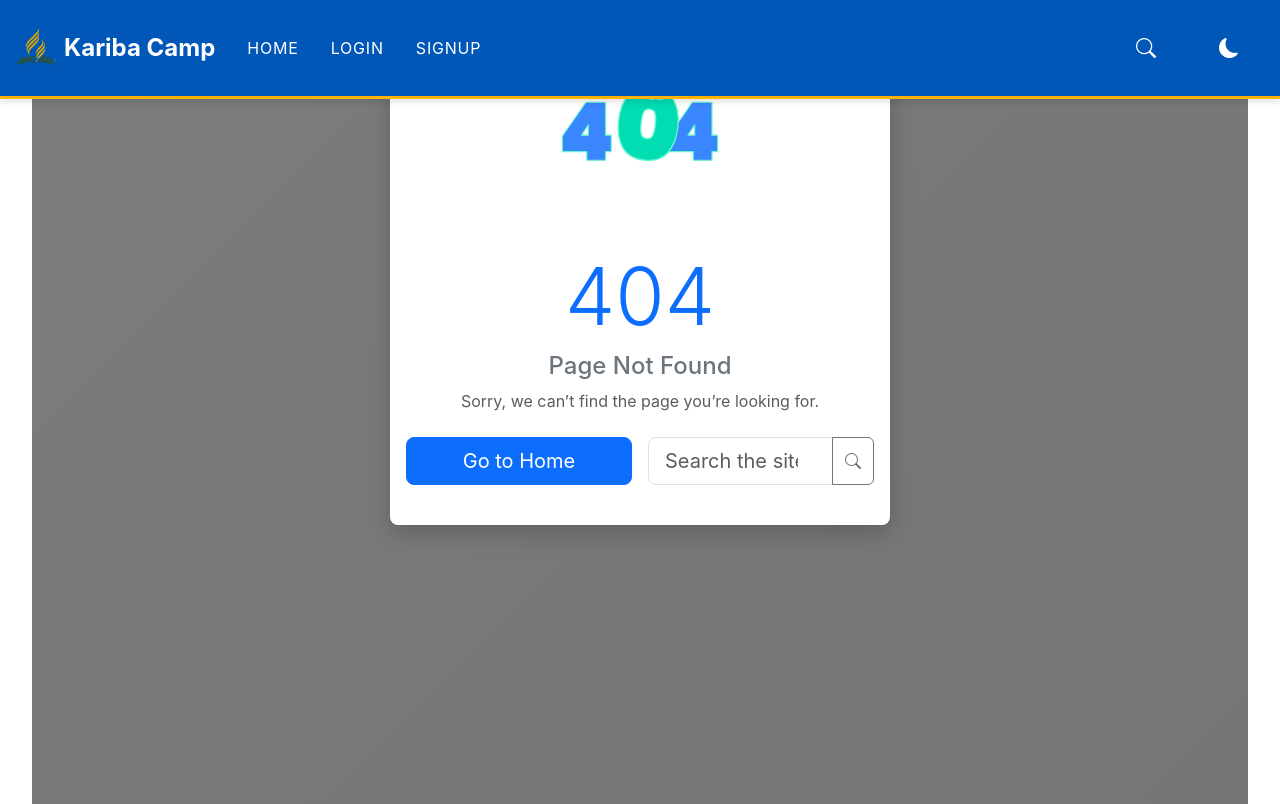
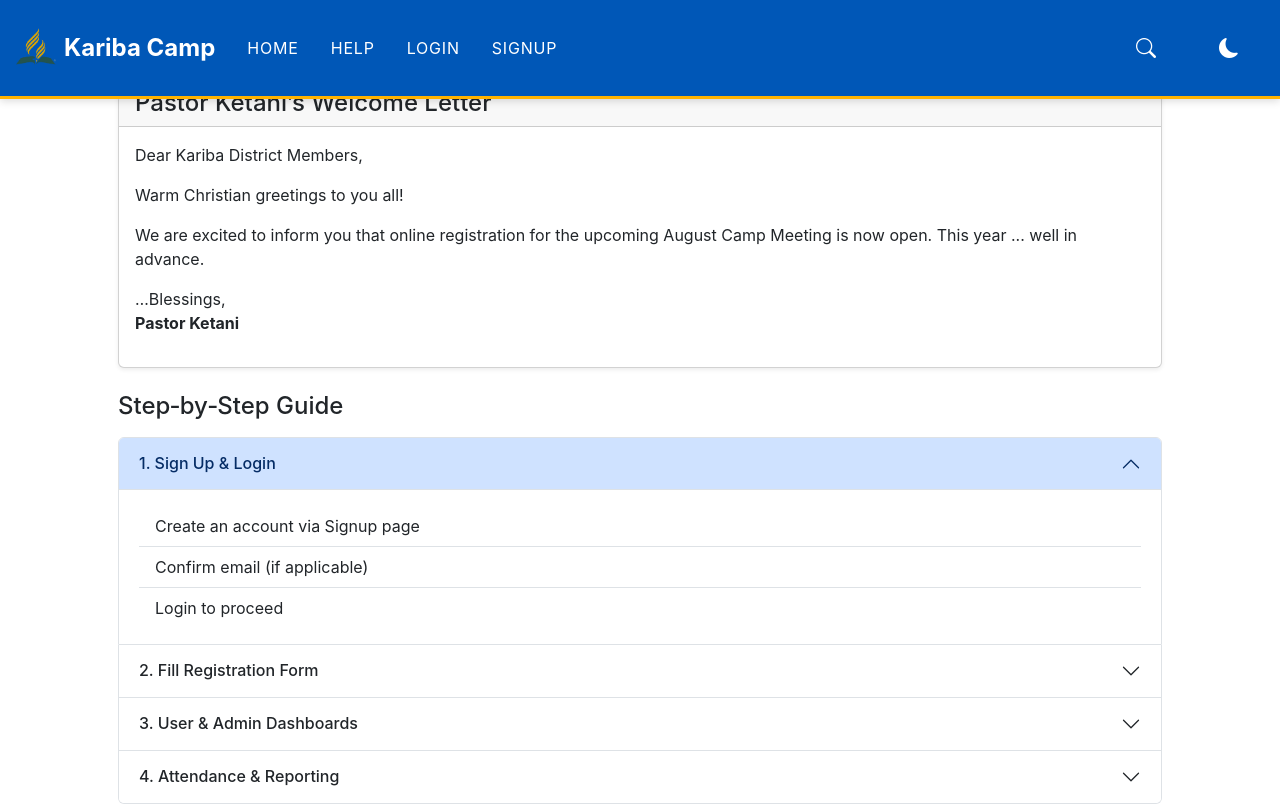
Before and after one commit to shanny-mal/camp-meeting, a React (Vite) app: page /help in a window 1280 px wide. Before the commit this address had no page. Shown: the top 804 px of the page. Built offline with nearby package versions, Linux system fonts and the light colour scheme.

Commit message:
Add help option

```diff
--- a/src/App.jsx
+++ b/src/App.jsx
@@ -12,6 +12,7 @@ import ProtectedRoute from "./components/ProtectedRoute";
 import AdminRoute from "./components/AdminRoute";
 
 import Home from "./pages/Home";
+import HelpPage from "./pages/HelpPage"; // ← import the new HelpPage
 import Login from "./pages/Login";
 import Signup from "./pages/Signup";
 import RegistrationForm from "./pages/RegistrationForm";
@@ -30,9 +31,9 @@ export default function App() {
             <Routes>
               {/* Public */}
               <Route path="/" element={<Home />} />
+              <Route path="/help" element={<HelpPage />} /> {/* ← new route */}
               <Route path="/login" element={<Login />} />
               <Route path="/signup" element={<Signup />} />
-
               {/* Protected: registration & user */}
               <Route
                 path="/register"
@@ -50,7 +51,6 @@ export default function App() {
                   </ProtectedRoute>
                 }
               />
-
               {/* Admin only */}
               <Route
                 path="/admin"
@@ -60,7 +60,6 @@ export default function App() {
                   </AdminRoute>
                 }
               />
-
               {/* Catch-all */}
               <Route path="*" element={<NotFound />} />
             </Routes>
--- a/src/components/Navbar.jsx
+++ b/src/components/Navbar.jsx
@@ -21,15 +21,17 @@ export default function Navbar() {
   const [menuOpen, setMenuOpen] = useState(false);
 
   const handleToggle = () => setMenuOpen((o) => !o);
+  const closeMenu = () => setMenuOpen(false);
+
   const handleLogout = () => {
     logout();
     navigate("/login", { replace: true });
-    setMenuOpen(false);
+    closeMenu();
   };
 
   const goTo = (path) => {
     navigate(path);
-    setMenuOpen(false);
+    closeMenu();
   };
 
   return (
@@ -43,7 +45,7 @@ export default function Navbar() {
         expanded={menuOpen}
       >
         <Container fluid className="px-2 px-md-3">
-          {/* Brand/Logo */}
+          {/* Brand/Logo (non-link) */}
           <Logo className="me-auto me-lg-0 px-2 px-md-3" />
 
           {/* Hamburger toggler */}
@@ -69,6 +71,12 @@ export default function Navbar() {
                   HOME
                 </Nav.Link>
               )}
+              <Nav.Link
+                onClick={() => goTo("/help")}
+                className="nav-link-custom px-2 px-md-3 py-3"
+              >
+                HELP
+              </Nav.Link>
               {!user ? (
                 <>
                   <Nav.Link
@@ -103,12 +111,28 @@ export default function Navbar() {
                 <ThemeToggle />
               </div>
               {user && (
-                <Nav.Link
-                  onClick={handleLogout}
-                  className="nav-link-custom logout-link px-2 px-md-3 py-3"
+                <NavDropdown
+                  title={<Avatar username={user.username} />}
+                  id="user-menu"
+                  align="end"
+                  className="px-2 px-md-3 py-3"
+                  onSelect={closeMenu}
                 >
-                  <Avatar username={user.username} />
-                </Nav.Link>
+                  <NavDropdown.Item
+                    onClick={() =>
+                      goTo(user.is_staff ? "/admin" : "/dashboard")
+                    }
+                  >
+                    Dashboard
+                  </NavDropdown.Item>
+                  <NavDropdown.Item onClick={() => goTo("/profile")}>
+                    Profile
+                  </NavDropdown.Item>
+                  <NavDropdown.Divider />
+                  <NavDropdown.Item onClick={handleLogout}>
+                    Logout
+                  </NavDropdown.Item>
+                </NavDropdown>
               )}
             </Nav>
           </BsNavbar.Collapse>
--- /dev/null
+++ b/src/pages/HelpPage.jsx
@@ -0,0 +1,71 @@
+import React from "react";
+import { Container, Card, Accordion, ListGroup, Button } from "react-bootstrap";
+import { Link } from "react-router-dom";
+
+export default function HelpPage() {
+  return (
+    <Container className="px-3 px-md-5 py-5">
+      <Card className="shadow-sm rounded mb-4">
+        <Card.Header>
+          <h4 className="mb-0">Pastor Ketani’s Welcome Letter</h4>
+        </Card.Header>
+        <Card.Body>
+          <p>Dear Kariba District Members,</p>
+          <p>Warm Christian greetings to you all!</p>
+          <p>
+            We are excited to inform you that online registration for the
+            upcoming August Camp Meeting is now open. This year ... well in
+            advance.
+          </p>
+          {/* full letter */}
+          <p>
+            …Blessings,
+            <br />
+            <strong>Pastor Ketani</strong>
+          </p>
+        </Card.Body>
+      </Card>
+
+      <h4 className="mb-3">Step‑by‑Step Guide</h4>
+      <Accordion defaultActiveKey="0" className="mb-4">
+        <Accordion.Item eventKey="0">
+          <Accordion.Header>1. Sign Up & Login</Accordion.Header>
+          <Accordion.Body>
+            <ListGroup variant="flush">
+              <ListGroup.Item>Create an account via Signup page</ListGroup.Item>
+              <ListGroup.Item>Confirm email (if applicable)</ListGroup.Item>
+              <ListGroup.Item>Login to proceed</ListGroup.Item>
+            </ListGroup>
+          </Accordion.Body>
+        </Accordion.Item>
+        <Accordion.Item eventKey="1">
+          <Accordion.Header>2. Fill Registration Form</Accordion.Header>
+          <Accordion.Body>
+            Detailed explanation of each field: personal info, participation
+            details, special needs, etc.
+          </Accordion.Body>
+        </Accordion.Item>
+        <Accordion.Item eventKey="2">
+          <Accordion.Header>3. User & Admin Dashboards</Accordion.Header>
+          <Accordion.Body>
+            Regular users see their registration & attendance. Admins can view
+            all, filter, mark attendance, download CSV.
+          </Accordion.Body>
+        </Accordion.Item>
+        <Accordion.Item eventKey="3">
+          <Accordion.Header>4. Attendance & Reporting</Accordion.Header>
+          <Accordion.Body>
+            Mark daily attendance, generate CSV/PDF for committee planning,
+            track by campsite or special requests.
+          </Accordion.Body>
+        </Accordion.Item>
+      </Accordion>
+
+      <div className="text-center">
+        <Button as={Link} to="/" variant="secondary">
+          Back to Home
+        </Button>
+      </div>
+    </Container>
+  );
+}
--- a/src/pages/Home.css
+++ b/src/pages/Home.css
@@ -107,3 +107,6 @@
     padding-right: 1rem;
   }
 }
+
+/* HelpPage.css (new) */
+.accordion-button { font-weight: 500; }
--- a/src/pages/Home.jsx
+++ b/src/pages/Home.jsx
@@ -1,3 +1,5 @@
+// File: src/pages/Home.jsx
+
 import React, { useContext, useEffect } from "react";
 import { useNavigate } from "react-router-dom";
 import {
@@ -73,6 +75,35 @@ export default function Home() {
             </Carousel.Item>
           ))}
         </Carousel>
+      </Container>
+
+      {/* Getting Started Section */}
+      <Container className="px-3 px-md-5 py-4 mb-5">
+        <Card className="shadow-sm rounded">
+          <Card.Body>
+            <h4 className="fs-4 fw-bold">Getting Started</h4>
+
+            <h6 className="mt-3">Why register online?</h6>
+            <ul className="mb-3 ps-3">
+              <li>Estimate attendance for logistics and accommodation</li>
+              <li>Organize departments & special programs ahead of time</li>
+              <li>Track attendance and download reports for planning</li>
+              <li>Enjoy a smooth, well‑prepared camp meeting experience</li>
+            </ul>
+
+            <h6>How to Register</h6>
+            <ol className="mb-3 ps-3">
+              <li>Click Get Started / Register</li>
+              <li>Fill in your personal & participation details</li>
+              <li>Submit the form</li>
+              <li>Check email/WhatsApp for confirmation</li>
+            </ol>
+
+            <Button variant="primary" onClick={() => nav("/help")}>
+              Learn More
+            </Button>
+          </Card.Body>
+        </Card>
       </Container>
 
       {/* 1. Welcome Remarks */}
```
